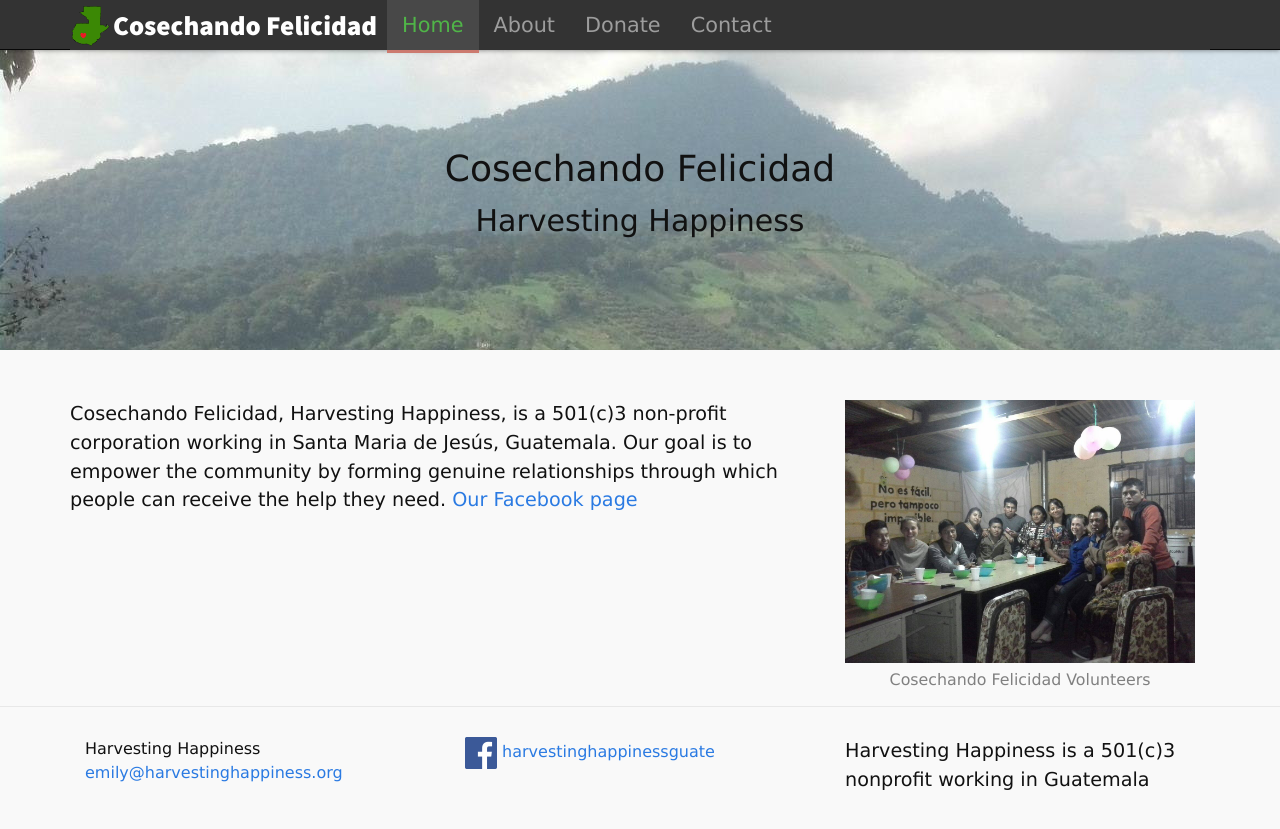
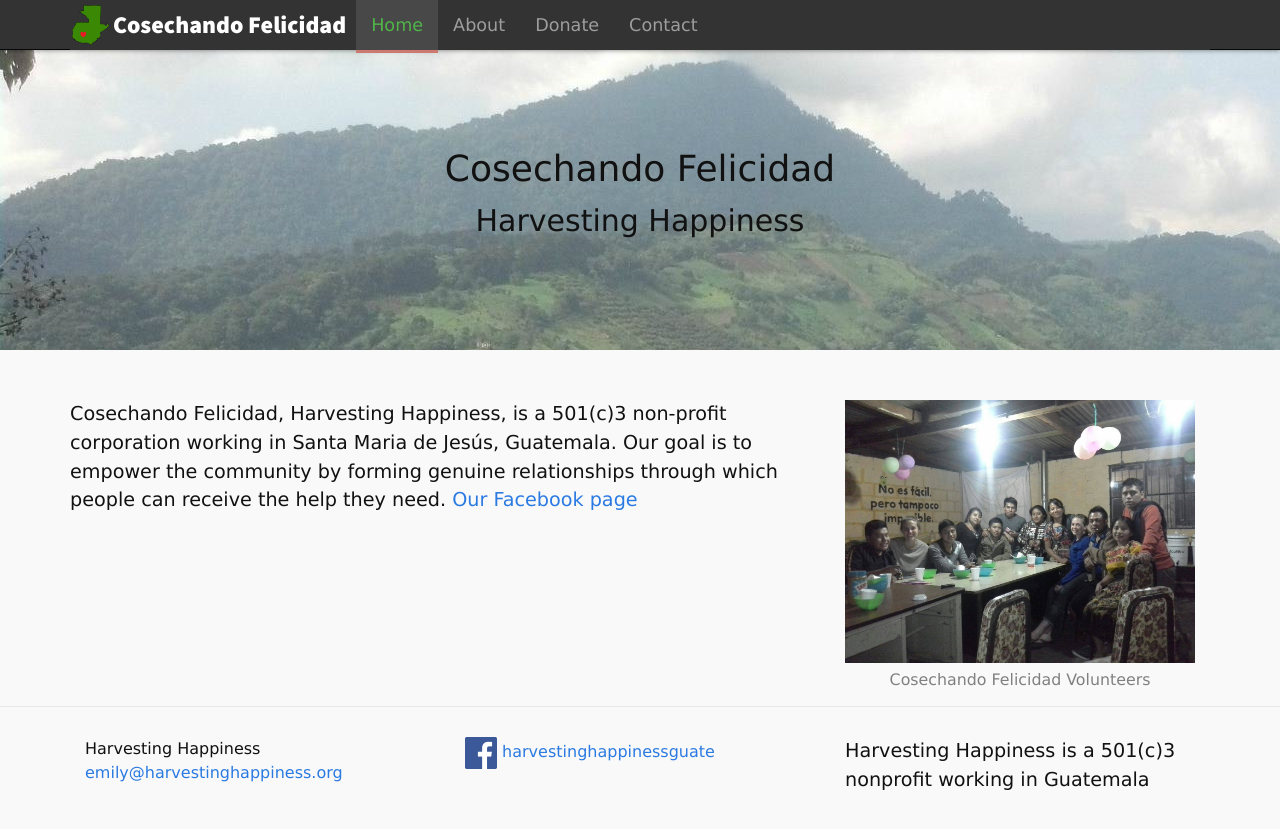
Before and after one commit to harvestinghappiness/harvestinghappiness.github.io, a Jekyll site: the page built from home.md, in a window 1280 px wide. Shown: the top 829 px of the page. Built offline with Jekyll 4.4.1, drawn with Linux system fonts in a browser that asks for light colours; nearby versions of some CDN libraries.

Commit message:
style update

```diff
--- a/css/style.css
+++ b/css/style.css
@@ -59,11 +59,11 @@ img.logo {
 }
 
 .nav > li > a {
-    font-size: 1.3em;
+    font-size: 1.1em;
 }
 
 a.navbar-brand {
-    font-size: 1.7em;
+    font-size: 1.5em;
 }
 
 p {
```
